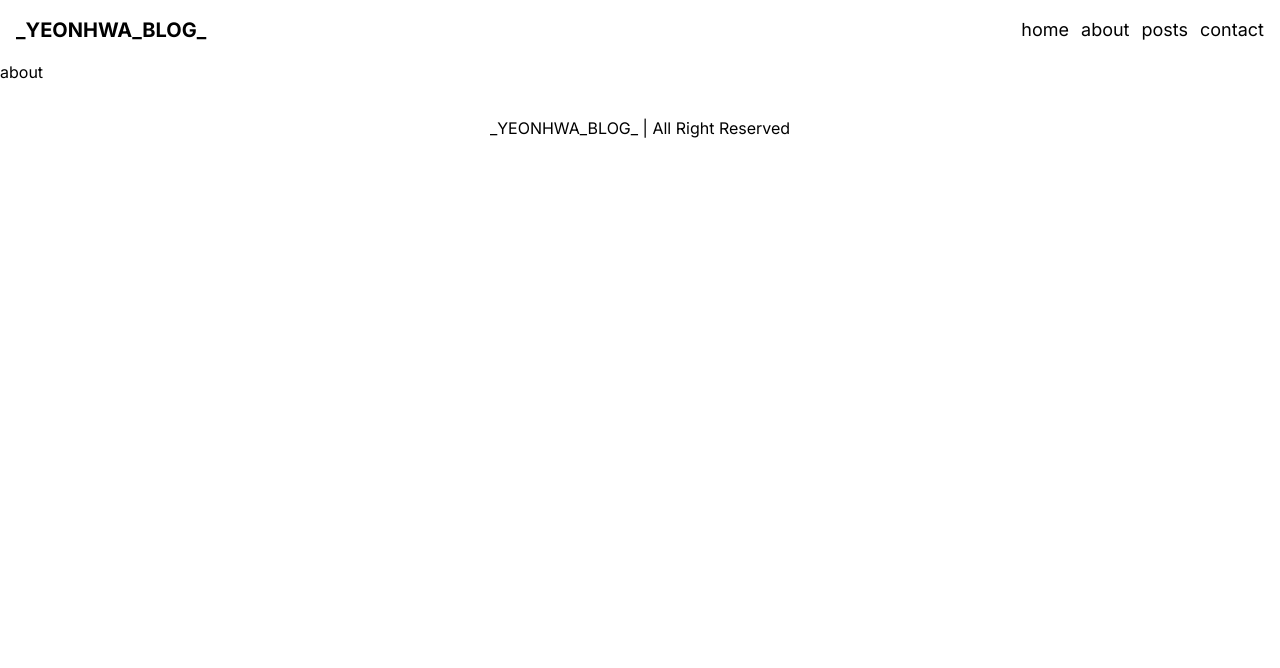
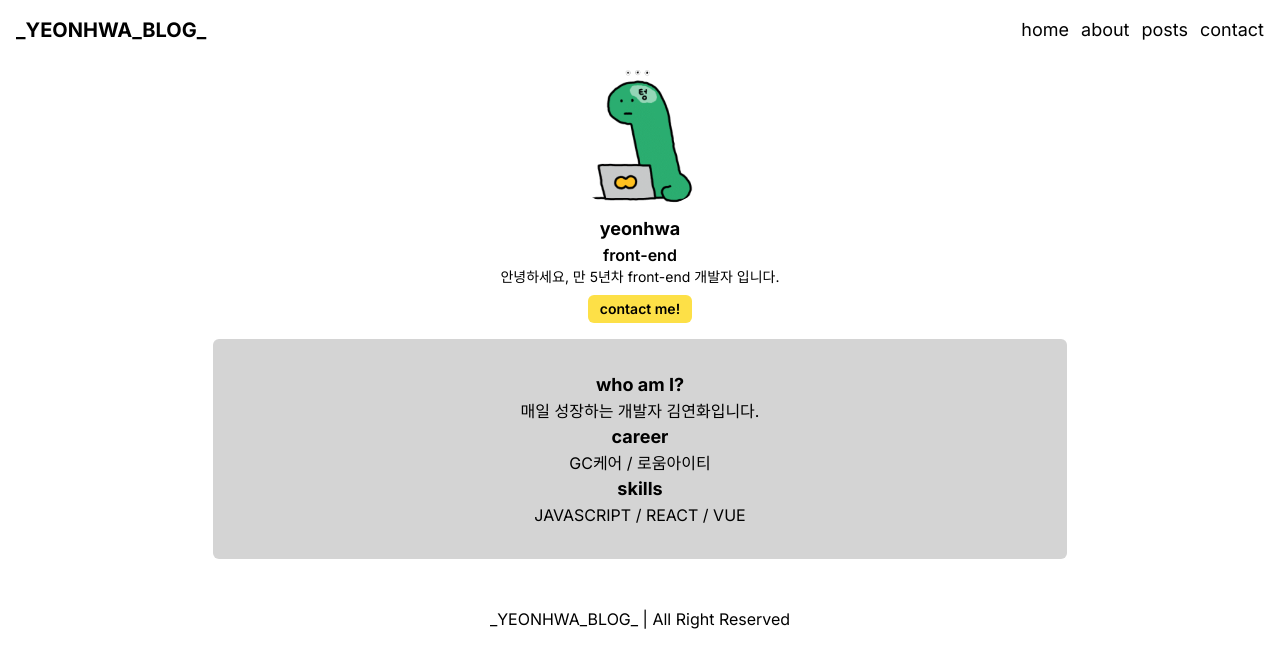
Before and after one commit to yeonhwakim/next-blog, a Next.js app: page /about in a window 1280 px wide. Shown: the top 668 px of the page. Built offline with nearby package versions, Linux system fonts and the light colour scheme.

Commit message:
feat: Render user's description base on 'isAbout' props.
Render user's descripttion as inner HTML using the 'dangerouslySetInnerHTML' property.
Display the user's description only if the 'isAbout' prop is true.
Otherwise, do not render it.

```diff
--- a/src/app/about/page.tsx
+++ b/src/app/about/page.tsx
@@ -1,3 +1,9 @@
+import UserProfile from "@/components/profile";
+
 export default function page() {
-  return <div>about</div>;
+  return (
+    <>
+      <UserProfile isAbout={true} />
+    </>
+  );
 }
--- a/src/app/page.tsx
+++ b/src/app/page.tsx
@@ -3,7 +3,7 @@ import UserProfile from "@/components/profile";
 export default function Home() {
   return (
     <div>
-      <UserProfile />
+      <UserProfile isAbout={false} />
     </div>
   );
 }
--- a/src/components/profile.tsx
+++ b/src/components/profile.tsx
@@ -1,14 +1,18 @@
 import Image from "next/image";
 import { getUser } from "@/service/user";
 
-export default async function UserProfile() {
+type UserProfileProps = {
+  isAbout: boolean;
+};
+
+export default async function UserProfile({ isAbout }: UserProfileProps) {
   const user = await getUser();
 
   if (!user) {
     return;
   }
 
-  const { image, name, position, introduction } = user;
+  const { image, name, position, introduction, description } = user;
 
   return (
     <div className="w-full flex flex-col items-center justify-center">
@@ -25,6 +29,12 @@ export default async function UserProfile() {
       <button className="mt-2 py-1 px-3 bg-yellow-300 rounded-md text-sm font-semibold">
         contact me!
       </button>
+      {isAbout && (
+        <div
+          className="w-8/12 p-8 m-4 bg-neutral-300 text-center rounded-md"
+          dangerouslySetInnerHTML={{ __html: description }}
+        ></div>
+      )}
     </div>
   );
 }
```
